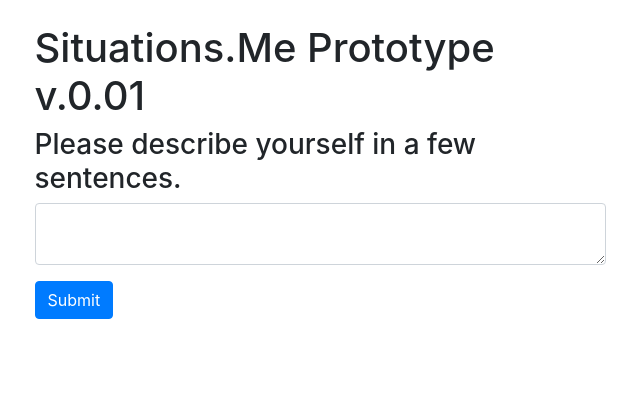
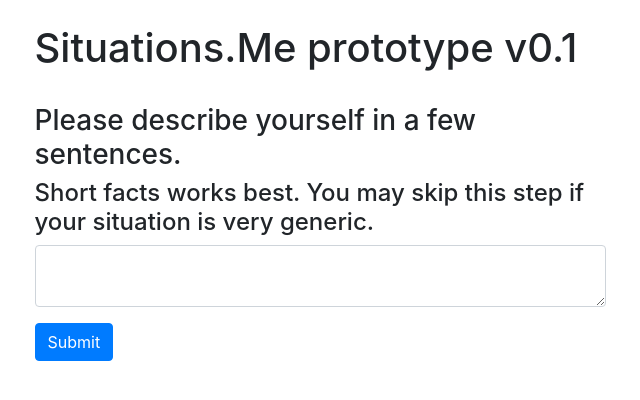
Before and after one commit to fomitchov/LLM_POC, a Flask app: page / in a window 1280 px wide. Shown: the top 400 px of the page, without its empty margins (320-960 px from the left). Run offline with Flask 3, Linux system fonts and the light colour scheme.

Commit message:
Update index.html
Added instructions for self-description.

```diff
--- a/templates/index.html
+++ b/templates/index.html
@@ -15,8 +15,10 @@
             <div class="col-6">
                 <form method="POST" action="{{url_for('index')}}">
                     <div class="mb-3">
-                        <h1>Situations.Me Prototype v.0.01</h1>
+                        <h1>Situations.Me prototype v0.1</h1>
+                        <br>
                         <h3>Please describe yourself in a few sentences.</h3>
+                        <h4>Short facts works best. You may skip this step if your situation is very generic.</h4>
                         <textarea name='text' type="text" class="form-control" id="exampleInputEmail1"
                             aria-describedby="emailHelp"></textarea>
                     </div>
```
